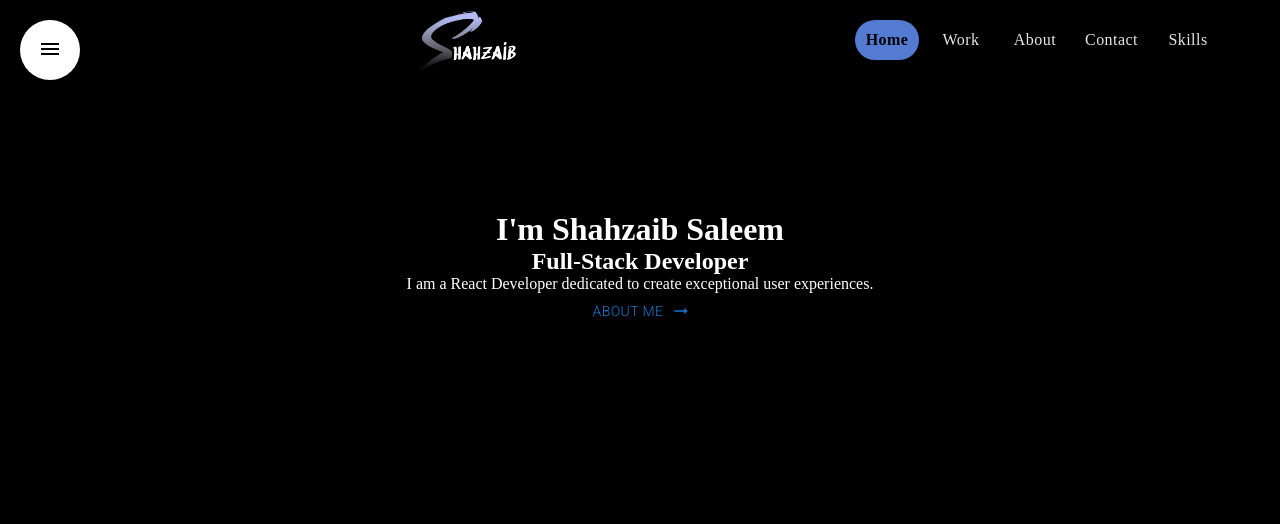
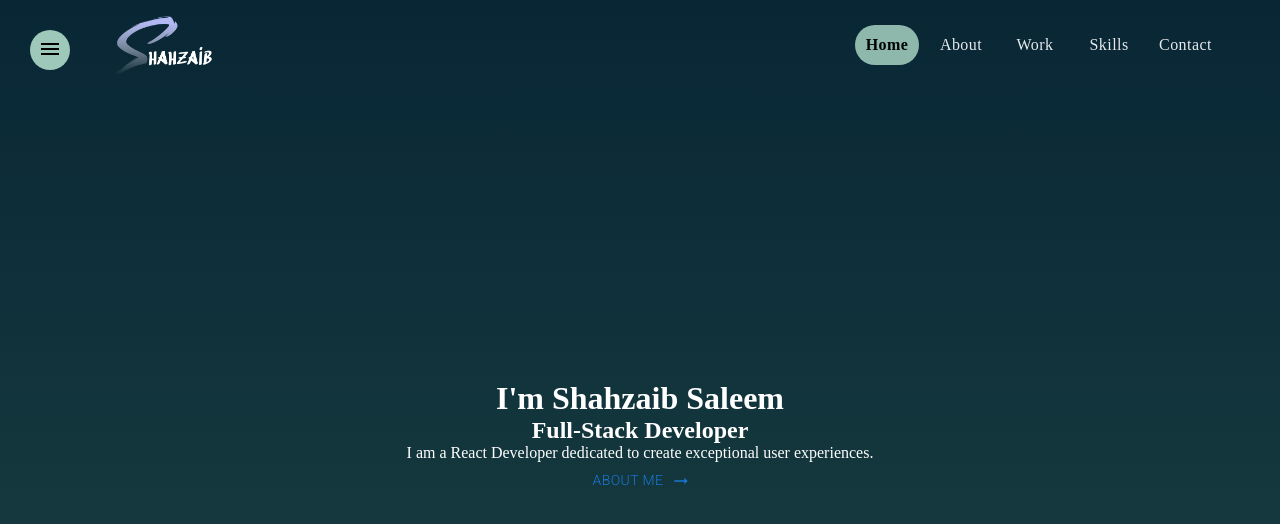
Before and after one commit to shahzaibsaleem665/portfolio, a React (Create React App) app: page / in a window 1280 px wide. Shown: the top 524 px of the page. Built offline with nearby package versions, Linux system fonts and the light colour scheme; a web font is replaced by a local one.

Commit message:
building new design

```diff
--- a/src/App.js
+++ b/src/App.js
@@ -15,7 +15,7 @@ function App() {
     <div className="app">
       <Switch>
         <Route path='/'>
-        <Home id='Home' />
+        <Home  />
         </Route>
       </Switch>
 
--- a/src/Components/Navbar.css
+++ b/src/Components/Navbar.css
@@ -6,6 +6,7 @@
 .navbar {
     position: sticky;
     width: 100%;
+    height: 70px;
     top: 0;
     padding-top: 10px ;
     display: flex;
@@ -24,6 +25,7 @@
 .navbar__left > img {
     height: 60px;
     cursor: pointer;
+    margin-left: 30px;
 }
 
 .navbar__right {
--- a/src/Components/Navbar.js
+++ b/src/Components/Navbar.js
@@ -4,7 +4,7 @@ import Button from '@mui/material/Button';
 import { Link, useHistory } from 'react-router-dom/cjs/react-router-dom';
 import logo from '../assets/logos/logo.png'
 import Sidebar from './sidebar/Sidebar';
-const buttonValues = ['Home', 'Work', 'About', 'Contact', 'Skills'];
+const buttonValues = ['Home','About' ,'Work','Skills', 'Contact'];
 
 
 function Navbar() {
@@ -24,8 +24,8 @@ function Navbar() {
 
   return (
     <div className='navbar'>
-      <Sidebar />
           <div className="navbar__left">
+          <Sidebar />
               <img src={logo} alt='my logo' onClick={homeNav}
            />
          </div>
@@ -43,11 +43,11 @@ function Navbar() {
             fontSize: '16px',
             textTransform: 'capitalize',
             borderRadius:'50px',
-            backgroundColor: selectedButton === value ? '#5C89E8' : 'inherit',
+            backgroundColor: selectedButton === value ? '#9EC8B9' : 'inherit',
             color: selectedButton === value ? 'black' : 'white',
             fontWeight: selectedButton === value ? 'bold' : '',
             '&:hover': {
-              backgroundColor: selectedButton === value ? '#58B4E2' : 'transparent',
+              backgroundColor: selectedButton === value ? '#9EC8B9' : 'transparent',
               fontWeight: 'bold'
             },
           }}
--- a/src/Components/sidebar/Items.js
+++ b/src/Components/sidebar/Items.js
@@ -1,17 +1,50 @@
-import React from 'react'
+import React, { useState } from 'react'
 import './Items.css';
+import {motion} from 'framer-motion'
+import { Link } from 'react-router-dom/cjs/react-router-dom';
 
 function Items() {
+  const [selectedButton, setSelectedButton] = useState('Home');
+  const variants = {
+    open : {
+      transition: {
+        staggerChildren:0.1,
+      }
+    },
+    closed: {
+      transition: {
+        staggerChildren: 0.05,
+        staggerDirection: -1,
+      }
+    }
+  }
 
+  const itemVariants = {
+    open : {
+      y:0,
+      opacity:1,
+    },
+    closed: {
+      y:50,
+      opacity:0,
+    }
+  }
 
 
   const listItems = [
-    'Home', 'Projects', 'About', 'Contact'
-  ]
+    'Home','About' ,'Work','Skills', 'Contact'];
+
+    const handleButtonClick = (item) => {
+      setSelectedButton(item);
+
+    };
   return (
-    <div className='items'>{listItems.map(item => (
-      <a href={`${item}`}  key={item}>{item}</a>
-    ))}</div>
+    <motion.div className='items' variants={variants}>
+      {listItems.map((item, index) => (
+        <Link key={item} to={index === 0 ? '/' : `/${item.toLowerCase()}`} >
+      <motion.p value={item} variants={itemVariants}  onClick={() => handleButtonClick(item)} whileHover={{scale:1.1, fontSize:32}} whileTap={{scale:0.9}}>{item}</motion.p>
+      </Link>
+    ))}</motion.div>
   )
 }
 
--- a/src/Components/sidebar/Sidebar.css
+++ b/src/Components/sidebar/Sidebar.css
@@ -3,7 +3,7 @@
     flex-direction: column;
     align-items: center;
     justify-content: center;
-    background-color: white;
+    background-color: #9EC8B9;
     color: black;
 }
 .sidebar__bg {
@@ -12,5 +12,5 @@
     left: 0;
     width: 300px;
     bottom: 0;
-    background-color: white;
+    background-color: #9EC8B9;
 }
--- a/src/Components/sidebar/Sidebar.js
+++ b/src/Components/sidebar/Sidebar.js
@@ -17,7 +17,7 @@ function Sidebar() {
             }
         },
         closed: {
-            clipPath: 'circle(30px at 50px 50px)',
+            clipPath: 'circle(20px at 50px 50px)',
             Transition: {
                 delay: 0.5,
                 type: "spring",
--- a/src/pages/Home.css
+++ b/src/pages/Home.css
@@ -13,14 +13,13 @@
   flex-direction: column;
   align-items: center;
   color: white;
-
-  background-color: black;
+  background: linear-gradient(180deg, #092635,#1B4242);
+  overflow: hidden;
 }
 .home__content{
   display: flex;
   flex-direction: column;
-  max-width: 700px;
-  height: 400px;
+  height: calc(100vh - 70px);
   justify-content: center;
   align-items: center;
   color: white;
```
